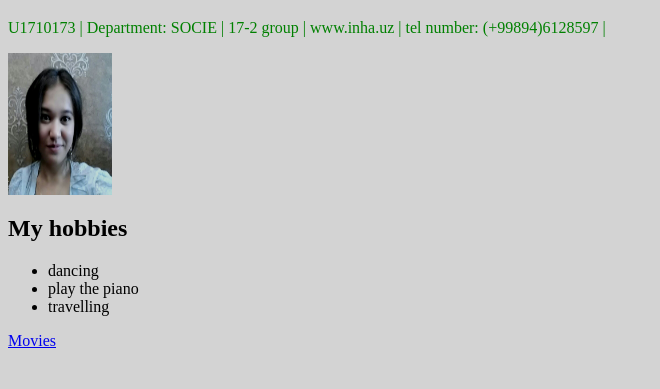
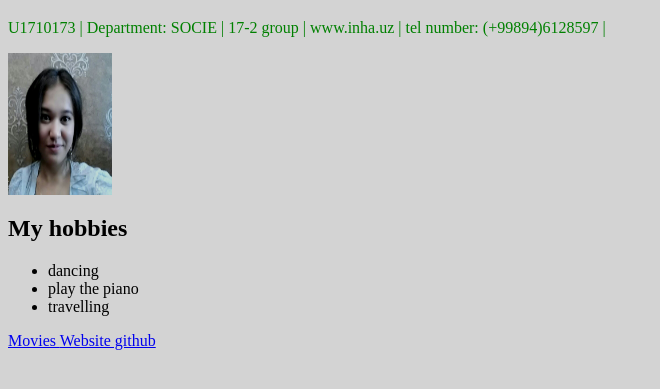
Before and after one commit to dilobar77/dilobar77.github.io, a plain HTML site: page index.html in a window 1280 px wide. Shown: the part 61-450 px from the top of the page, without its empty margins (0-660 px from the left). Drawn offline with Linux system fonts and the light colour scheme.

Commit message:
Update index.html

```diff
--- a/index.html
+++ b/index.html
@@ -27,6 +27,7 @@ p1{color: black}
 </ul>
 
 <a href="movies.html"> Movies </a>
+        <a href="http://dilobar77.github.io">Website github </a>
 
 </body>
 </html>
```
